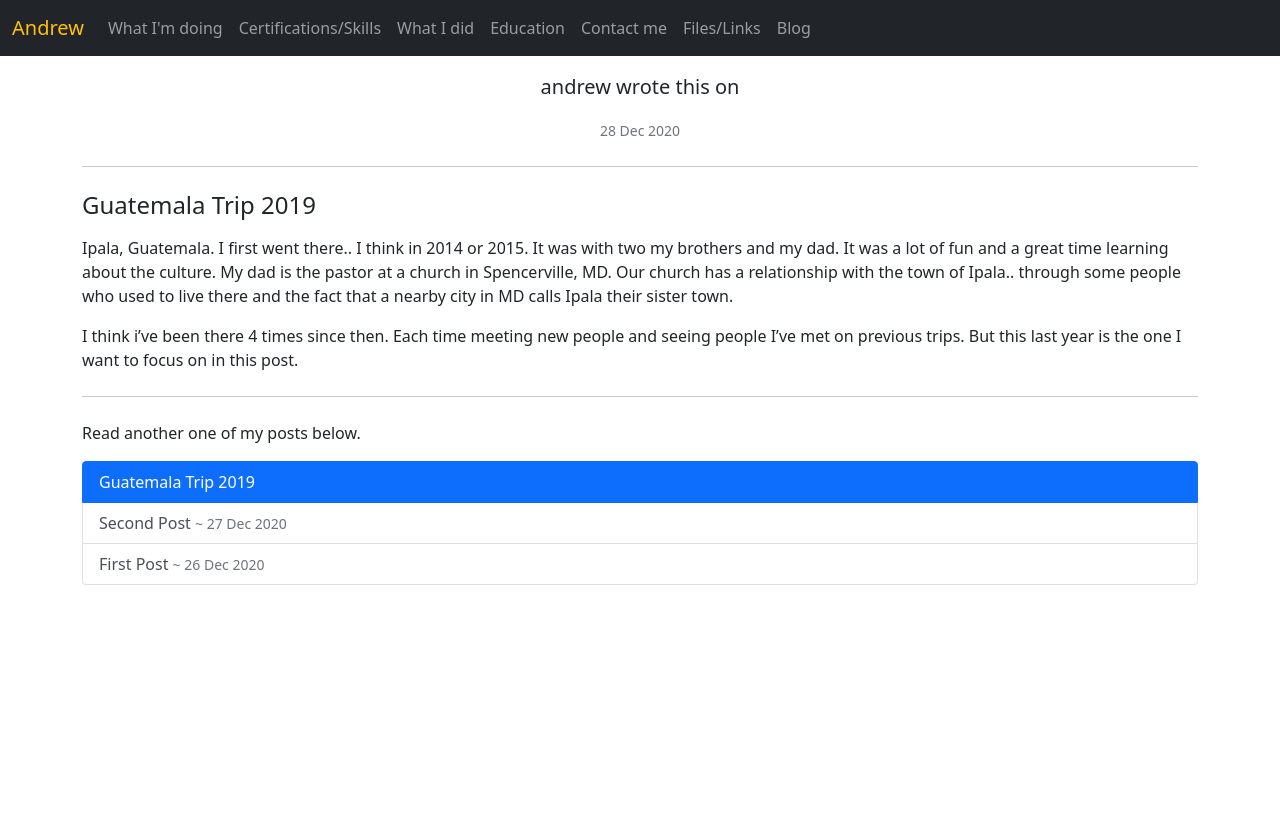
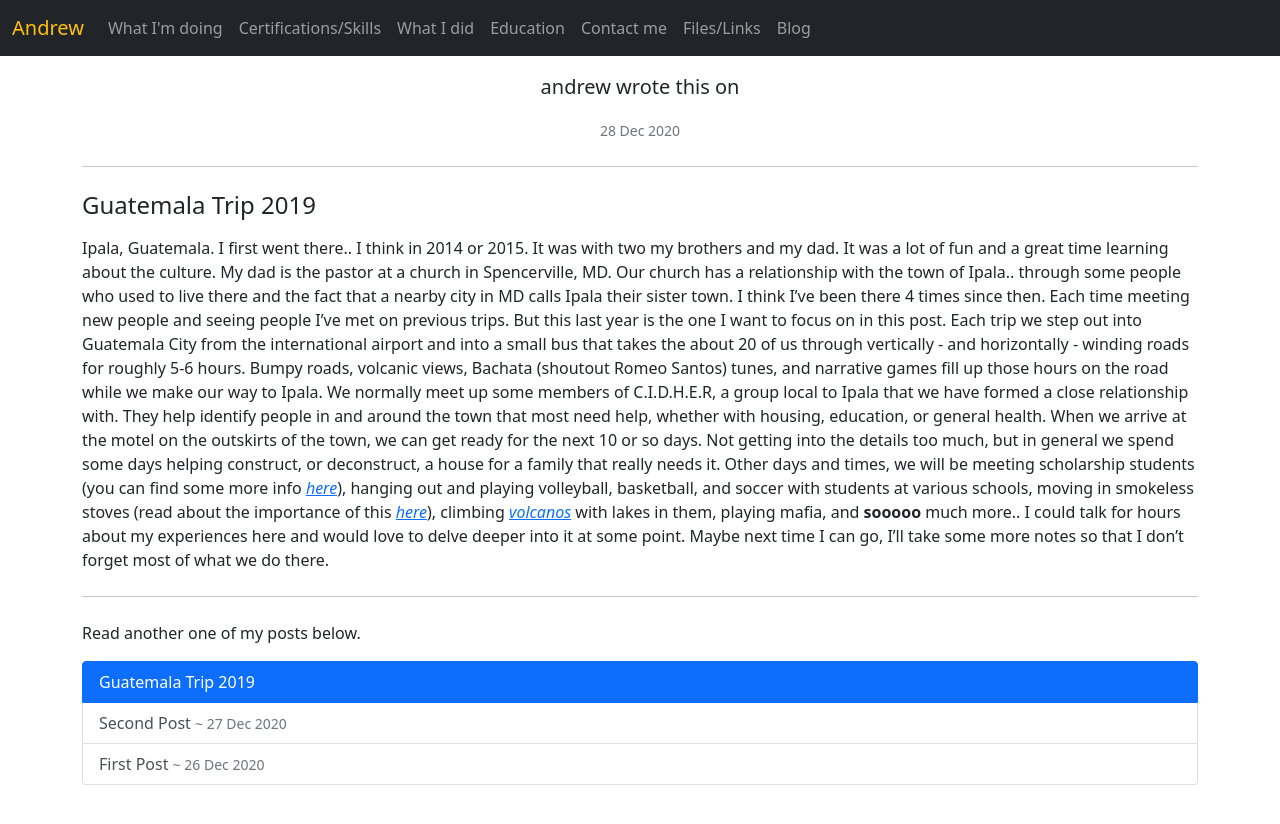
Before and after one commit to andrewp24/andrewp24.github.io, a Jekyll site: the page built from _posts/2020-12-28-guatemala-trip-2019.md, in a window 1280 px wide. Shown: the top 824 px of the page. Built offline with Jekyll 4.4.1, drawn with Linux system fonts in a browser that asks for light colours.

Commit message:
Update 2020-12-28-guatemala-trip-2019.md

```diff
--- a/_posts/2020-12-28-guatemala-trip-2019.md
+++ b/_posts/2020-12-28-guatemala-trip-2019.md
@@ -4,6 +4,8 @@ author: andrew
 excerpt_separator: <!--more-->
 ---
 Ipala, Guatemala. I first went there.. I think in 2014 or 2015. It was with two my brothers and my dad. It was a lot of fun and a great time learning about the culture. My dad is the pastor at a church in Spencerville, MD. Our church has a relationship with the town of Ipala.. through some people who used to live there and the fact that a nearby city in MD calls Ipala their sister town. <!--more-->
-
-
-I think i've been there 4 times since then. Each time meeting new people and seeing people I've met on previous trips. But this last year is the one I want to focus on in this post.
+I think I've been there 4 times since then. Each time meeting new people and seeing people I've met on previous trips. But this last year is the one I want to focus on in this post.
+Each trip we step out into Guatemala City from the international airport and into a small bus that takes the about 20 of us through vertically - and horizontally - winding roads for roughly 5-6 hours. Bumpy roads, volcanic views, Bachata (shoutout Romeo Santos) tunes, and narrative games fill up those hours on the road while we make our way to Ipala.
+We normally meet up some members of C.I.D.H.E.R, a group local to Ipala that we have formed a close relationship with. They help identify people in and around the town that most need help, whether with housing, education, or general health.
+When we arrive at the motel on the outskirts of the town, we can get ready for the next 10 or so days. Not getting into the details too much, but in general we spend some days helping construct, or deconstruct, a house for a family that really needs it. Other days and times, we will be meeting scholarship students (you can find some more info *[here](https://www.eduhealthca.org/2020/12/15/education-support.html)*), hanging out and playing volleyball, basketball, and soccer with students at various schools, moving in smokeless stoves (read about the importance of this *[here](https://www.nationalgeographic.com/photography/proof/2017/07/guatemala-cook-stoves/)*), climbing *[volcanos](https://images.app.goo.gl/ZR4Ng8t5aUgDmbPT7)* with lakes in them, playing mafia, and **sooooo** much more..
+I could talk for hours about my experiences here and would love to delve deeper into it at some point. Maybe next time I can go, I'll take some more notes so that I don't forget most of what we do there.
```
